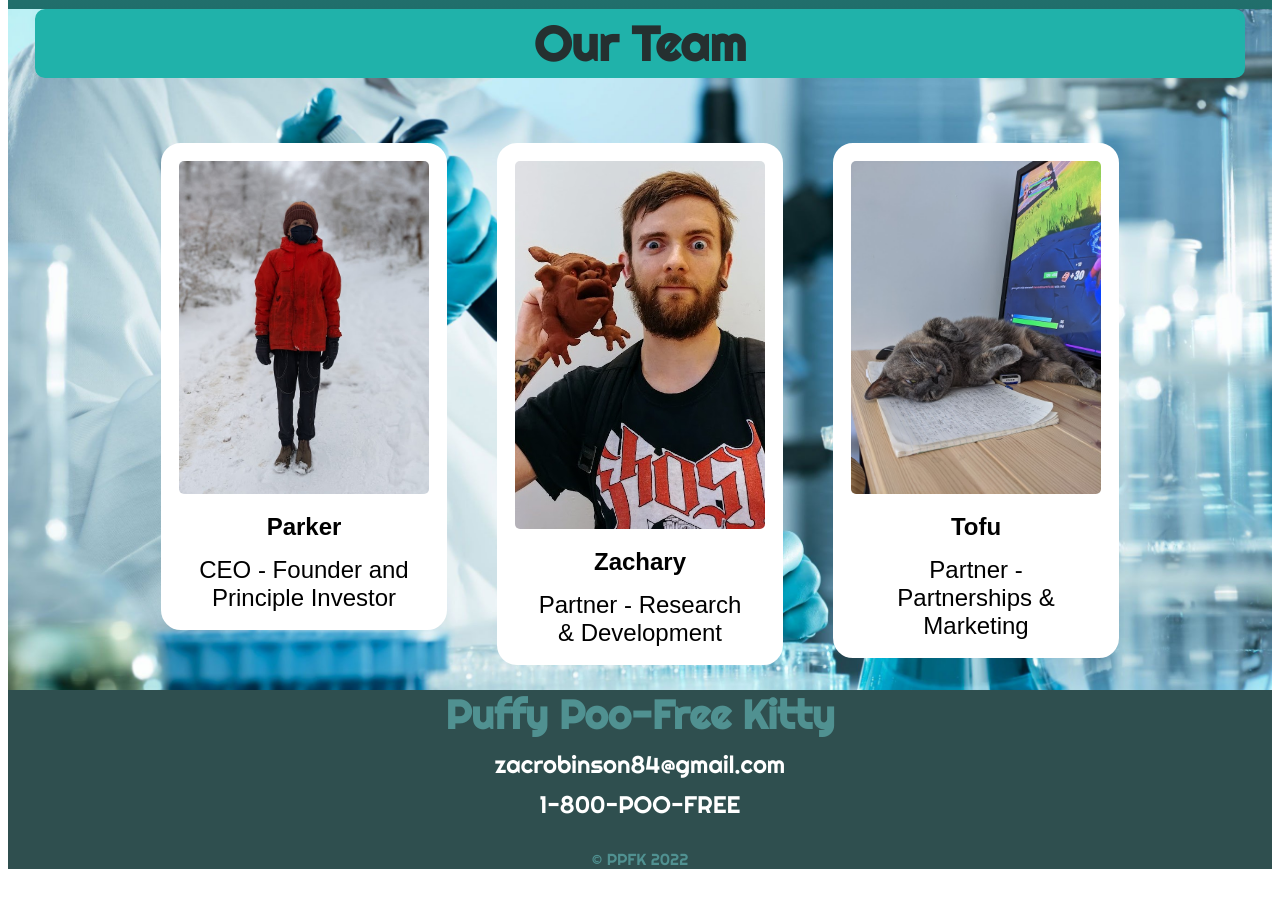
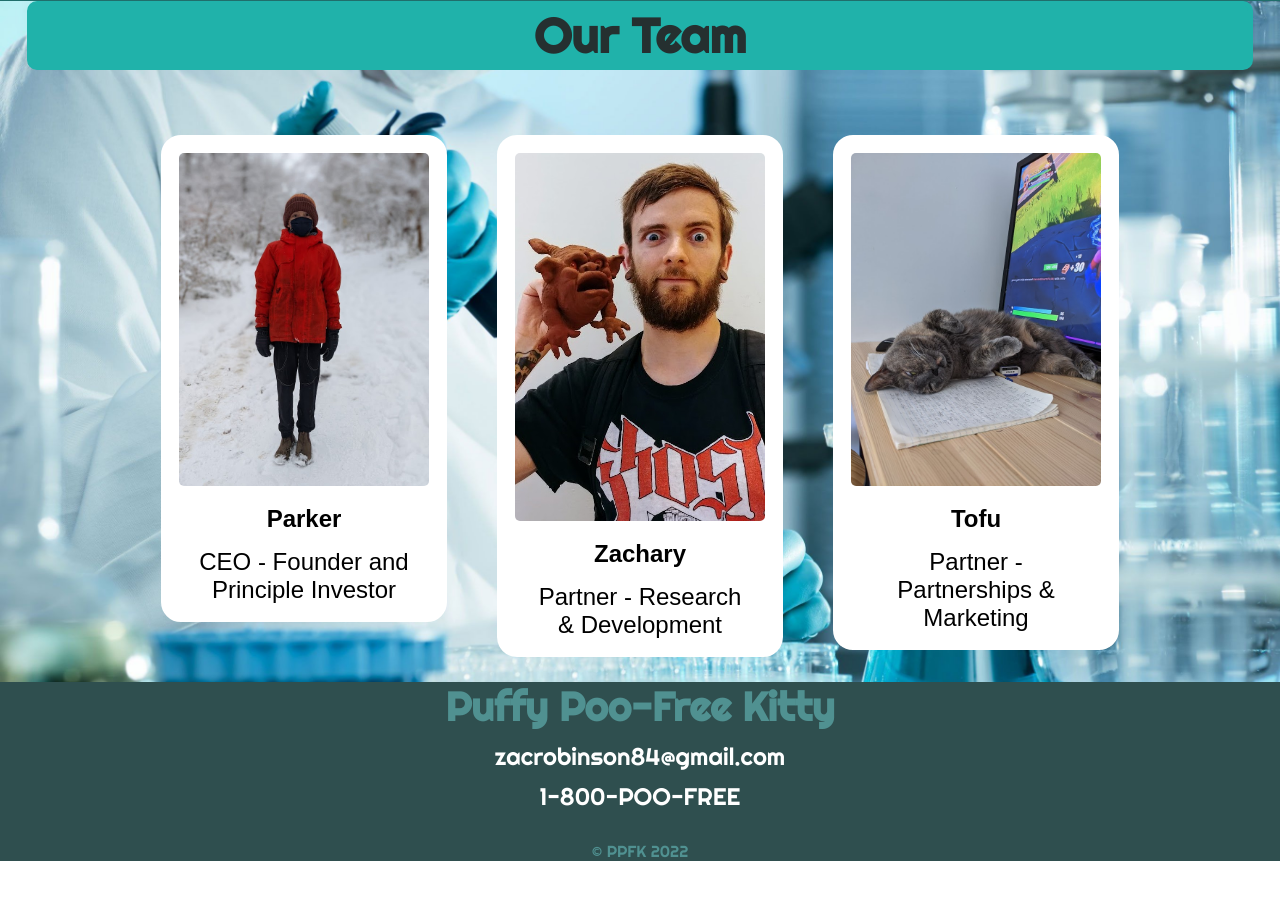
Before and after one commit to ZacRobinson84/flexbox_homepage, a plain HTML site: page index.html in a window 1280 px wide. Shown: the part 1387-2286 px from the top of the page. After the commit the page ends 2258 px from the top, so only its background shows below. Drawn offline with Linux system fonts and the light colour scheme; a web font is replaced by a local one.

Commit message:
set margin on body to 0

```diff
--- a/resources/style.css
+++ b/resources/style.css
@@ -4,6 +4,7 @@ html {
 
 body {
   font-size: 16px;
+  margin: 0;
 }
 
 .gradient-background {
@@ -265,5 +266,5 @@ footer p {
 #copywrite {
   font-size: 1rem;
   color: rgb(80, 145, 145);
-  margin: 30px;
+  margin-top: 30px;
 }
```
